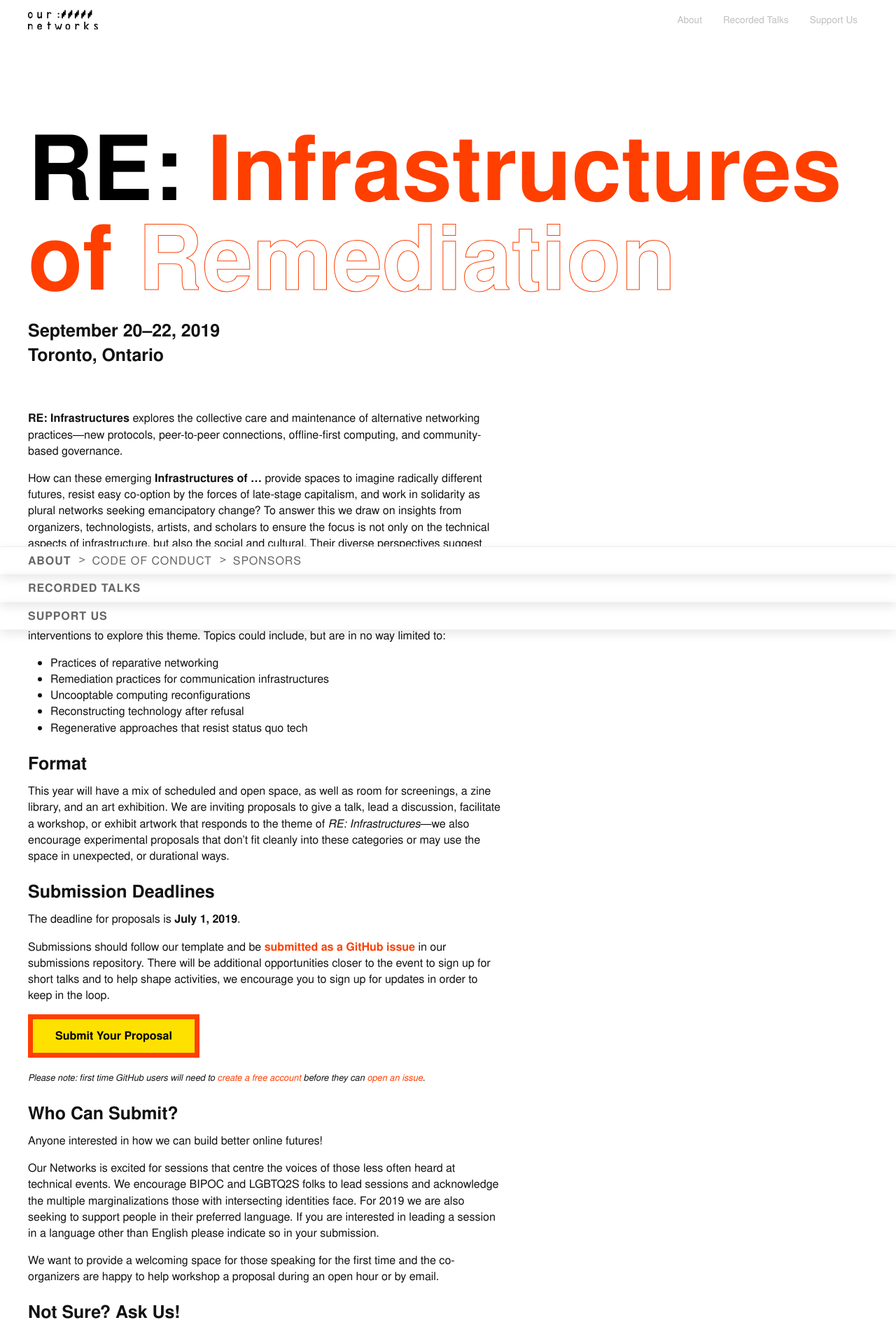
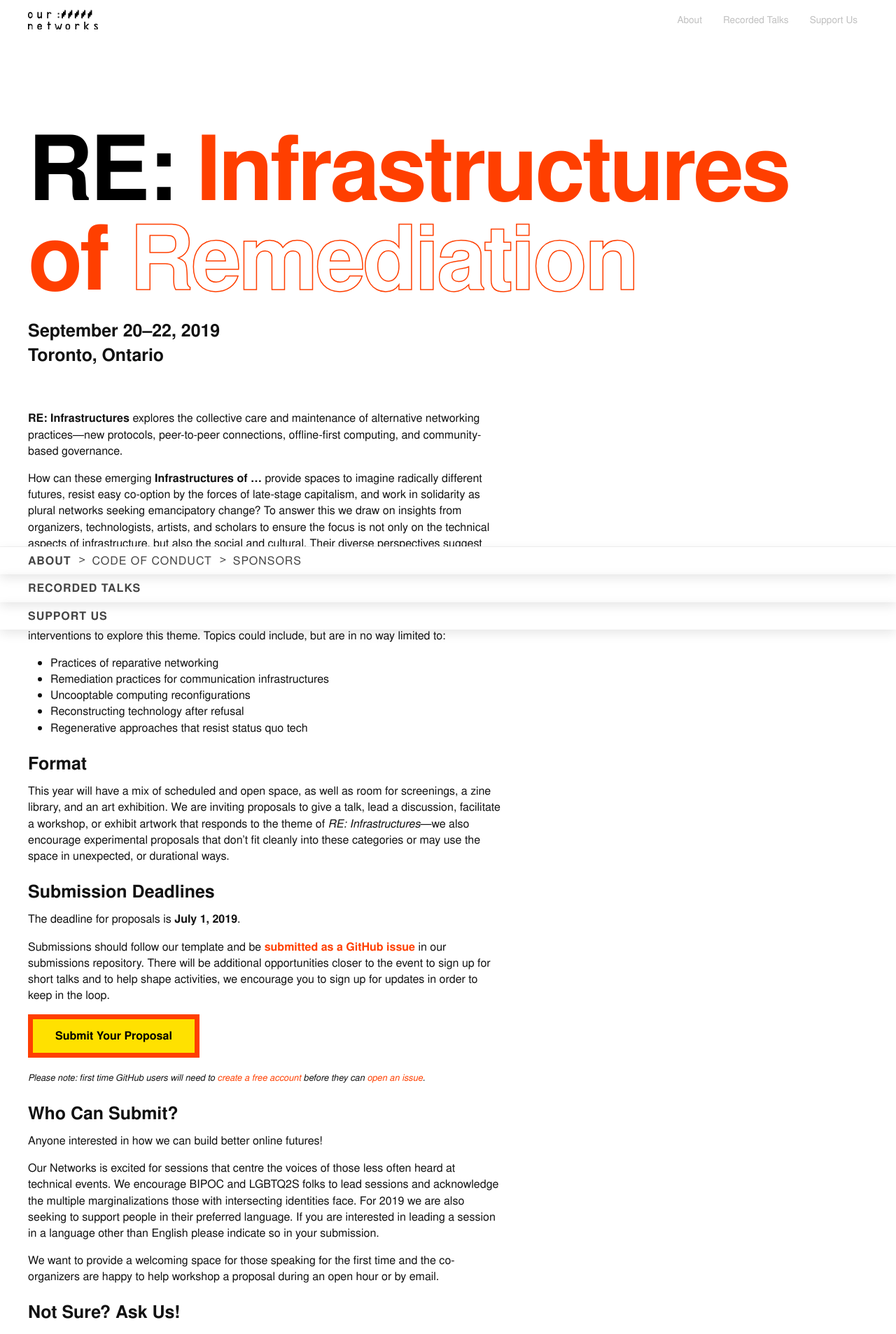
Before and after one commit to ournetworks/ournetworks.ca, a Jekyll site: the page built from index.md, in a window 1280 px wide. Shown: the top 1907 px of the page at 70% size. Built offline with Jekyll 4.4.1, drawn with Linux system fonts in a browser that asks for light colours.

Commit message:
spacing adjust

```diff
--- a/_includes/2019-hero.html
+++ b/_includes/2019-hero.html
@@ -1,7 +1,7 @@
 <div class="splash-hero">
   <div class="container container-full-width">
   <header>
-    <h1 class="heading-1 color-accent mb-0"><span class="color-black">RE:</span> Infrastructures of <span class="outline" id="word"></span></h1>
+    <h1 class="heading-1 color-accent mb-0 ls-narrow"><span class="color-black">RE:</span> Infrastructures of <span class="outline" id="word"></span></h1>
     <h3 class="heading-3" style="margin-bottom: 0.2em;">September 20–22, 2019</h3>
     <h3 class="heading-3 mb-0 mt-0">Toronto, Ontario</h3>
   </header>
--- a/_sass/_mixins.scss
+++ b/_sass/_mixins.scss
@@ -28,8 +28,8 @@
 // Source: a-b-z.co
 
 @mixin outline-text($color, $moz-fallback: $color) {
-  -webkit-text-stroke-width: 1px;
-  -moz-text-stroke-width: 1px;
+  -webkit-text-stroke-width: 1.5px;
+  -moz-text-stroke-width: 1.5px;
   -webkit-text-stroke-color: $color;
   -moz-text-stroke-color: $color;
 
--- a/_sass/_navigation-vertical.scss
+++ b/_sass/_navigation-vertical.scss
@@ -10,7 +10,7 @@
 
   .nav-item {
     position: relative;
-    color: #666;
+    color: #444;
     padding: 0.5em 15px 0.5em 40px;
     letter-spacing: 1px;
     transition: color 150ms ease-in-out;
--- a/_sass/_typography.scss
+++ b/_sass/_typography.scss
@@ -52,6 +52,10 @@ p {
 
 .fs-small {
   font-size: $small-font-size;
+}
+
+.ls-narrow {
+  letter-spacing: -4px;
 }
 
 // Outline helper
```
